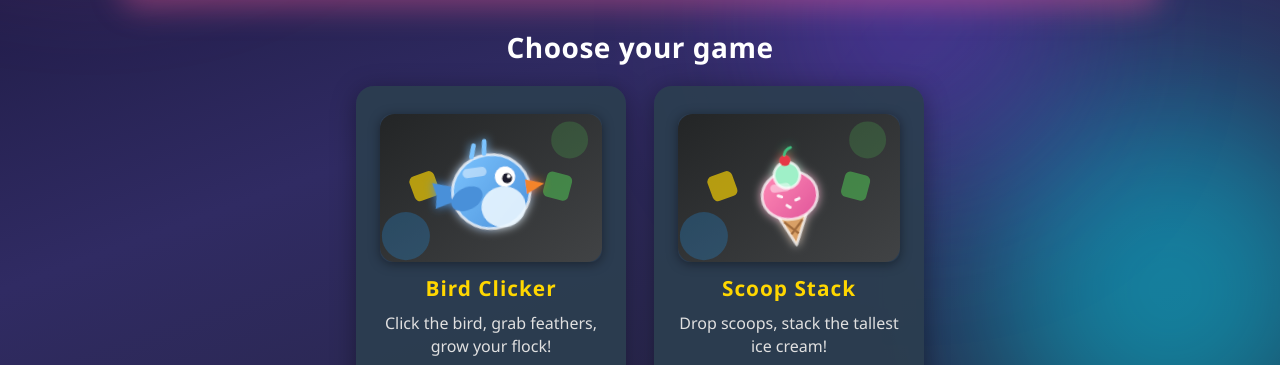
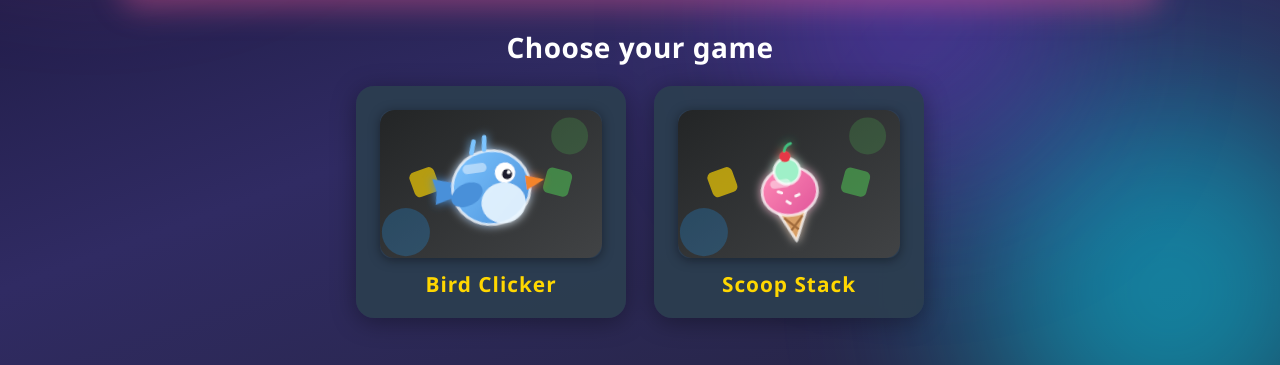
Before and after one commit to katelgra05/katelyn.terryfamily.com, a plain HTML site: page index.html in a window 1280 px wide. Shown: the part 406-771 px from the top of the page. Drawn offline with Linux system fonts and the light colour scheme.

Commit message:
Homepage: cards keep only thumbnail and title

```diff
--- a/index.html
+++ b/index.html
@@ -42,18 +42,14 @@
     <h2 class="section-title">Choose your game</h2>
 
     <div class="games-grid">
-      <div class="game-card">
+      <a class="game-card" href="games/bird-clicker.html">
         <img class="game-thumb" src="games/bird-thumb.svg?v=4" alt="Bird Clicker preview">
         <span class="game-title">Bird Clicker</span>
-        <span class="game-desc">Click the bird, grab feathers, grow your flock!</span>
-        <a class="play-btn" href="games/bird-clicker.html">Play</a>
-      </div>
-      <div class="game-card">
+      </a>
+      <a class="game-card" href="games/scoop-stack.html">
         <img class="game-thumb" src="games/scoop-stack-thumb.svg?v=1" alt="Scoop Stack preview">
         <span class="game-title">Scoop Stack</span>
-        <span class="game-desc">Drop scoops, stack the tallest ice cream!</span>
-        <a class="play-btn" href="games/scoop-stack.html">Play</a>
-      </div>
+      </a>
     </div>
   </main>
 
--- a/style.css
+++ b/style.css
@@ -23,7 +23,7 @@ h1 {
 }
 
 /* General link styles */
-a:not(.button):not(.game-card):not(.featured-card):not(.play-btn) {
+a:not(.button):not(.game-card):not(.featured-card) {
   font-size: 18px;
   color: #7df9ff;
 }
@@ -143,13 +143,14 @@ a:not(.button):not(.game-card):not(.featured-card):not(.play-btn) {
   background: rgba(44, 62, 80, 0.92);
   border-radius: 18px;
   box-shadow: 0 4px 24px rgba(0, 0, 0, 0.35);
-  padding: 28px 24px 20px;
+  padding: 24px 24px 20px;
   min-width: 220px;
   max-width: 270px;
   display: flex;
   flex-direction: column;
   align-items: center;
   text-align: center;
+  text-decoration: none;
   transition: transform 0.15s ease, box-shadow 0.15s ease, background 0.15s ease;
 }
 
@@ -171,37 +172,8 @@ a:not(.button):not(.game-card):not(.featured-card):not(.play-btn) {
 .game-title {
   font-size: 1.3rem;
   font-weight: bold;
-  margin-bottom: 10px;
   color: #ffd700;
   letter-spacing: 1px;
-}
-
-.game-desc {
-  font-size: 1rem;
-  color: #e0e0e0;
-  margin: 0 0 18px;
-  min-height: 48px;
-  line-height: 1.45;
-}
-
-.play-btn {
-  background: linear-gradient(90deg, #4caf50 0%, #2196f3 100%);
-  color: #fff !important;
-  border: none;
-  border-radius: 8px;
-  padding: 10px 28px;
-  font-size: 1.05rem;
-  font-weight: 600;
-  cursor: pointer;
-  transition: transform 0.12s ease;
-  text-decoration: none;
-  box-shadow: 0 2px 8px rgba(0, 0, 0, 0.2);
-  margin-top: 8px;
-  display: inline-block;
-}
-
-.play-btn:hover {
-  transform: scale(1.06);
 }
 
 /* ---------- Footer ---------- */
@@ -313,7 +285,6 @@ a:not(.button):not(.game-card):not(.featured-card):not(.play-btn) {
   .games-grid { flex-direction: column; align-items: center; }
   .game-card { width: 90vw; max-width: 98vw; }
   .game-title { font-size: 16px; }
-  .game-desc { font-size: 13px; min-height: 0; }
   .featured-text strong { font-size: 18px; }
   .button { font-size: 20px; padding: 14px 24px; min-width: 0; }
   .back-button { top: 12px; left: 12px; padding: 12px 20px; font-size: 18px; }
```
